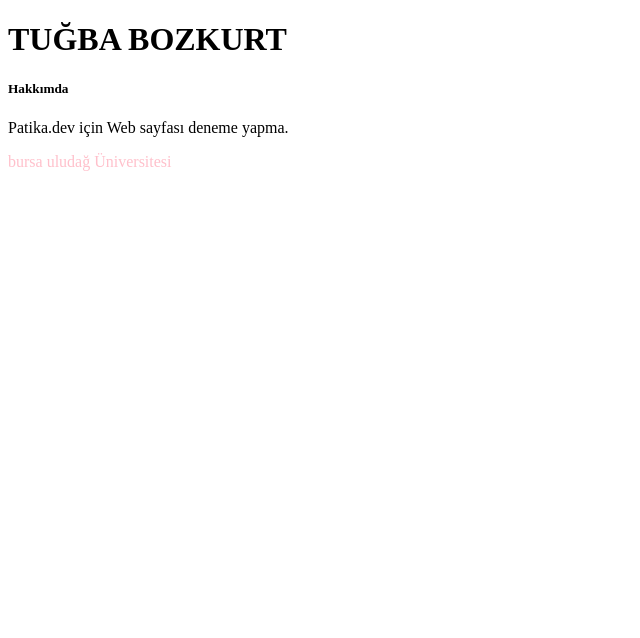
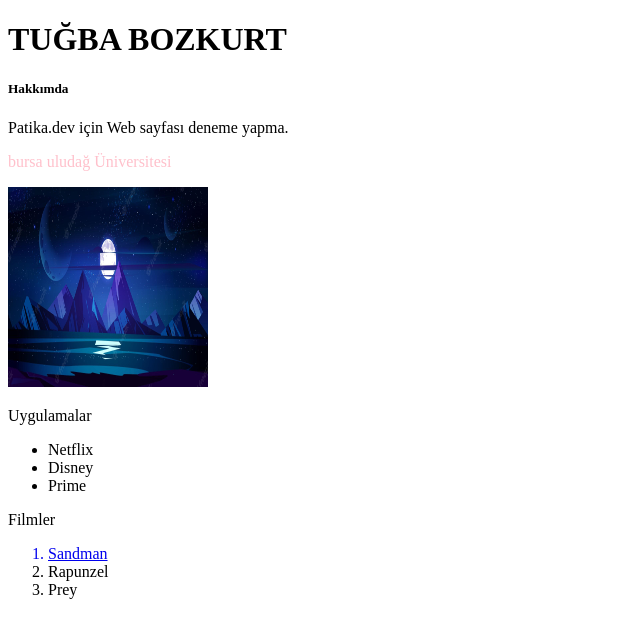
Before and after one commit to tubagg/odevler, a plain HTML site: page websayfasi.html in a window 1280 px wide. Shown: the whole page, without its empty margins (0-640 px from the left). Drawn offline with Linux system fonts and the light colour scheme.

Commit message:
www.patika.dev

```diff
--- a/websayfasi.html
+++ b/websayfasi.html
@@ -8,6 +8,20 @@
 <h5>Hakkımda</h5>
 <p>Patika.dev için Web sayfası deneme yapma.</p>
 <p><font color ="pink">bursa uludağ Üniversitesi</font></p>
+<img src="aa.jpg" alt="uzay resmi"height="200px"width="200px">
+<p>Uygulamalar</p>
+<ul>
+    <li>Netflix</li>
+    <li>Disney</li>
+    <li>Prime</li>
+ </ul>
+ <p>Filmler</p>
+ <ol>
+    <a href="https://www.imdb.com/chart/top/"><li>Sandman</li></a>
+    <li>Rapunzel</li>
+    <li>Prey</li>
+ </ol>
+
         </body>
 
 </html>
```
Also changed, not shown: aa.jpg (added).
